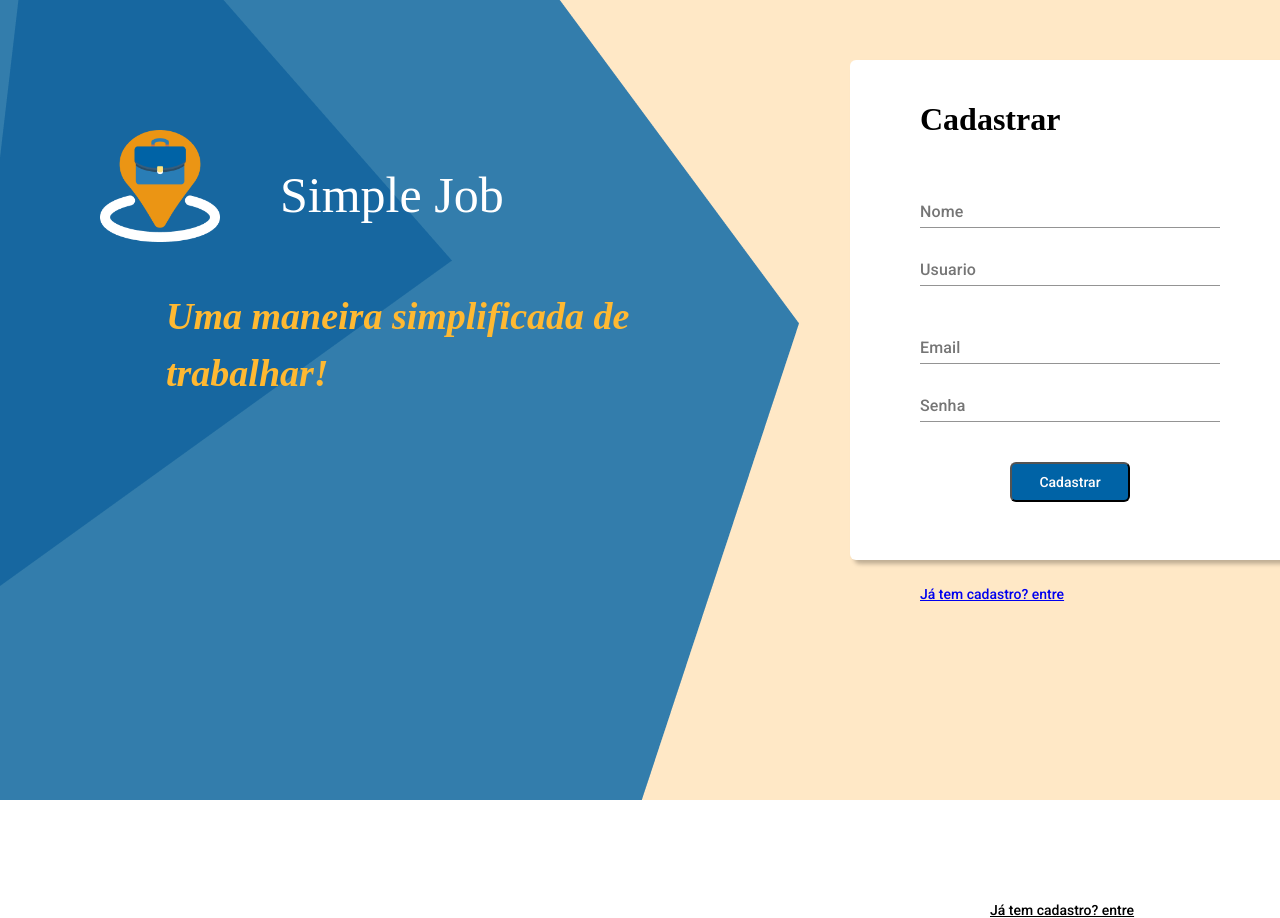
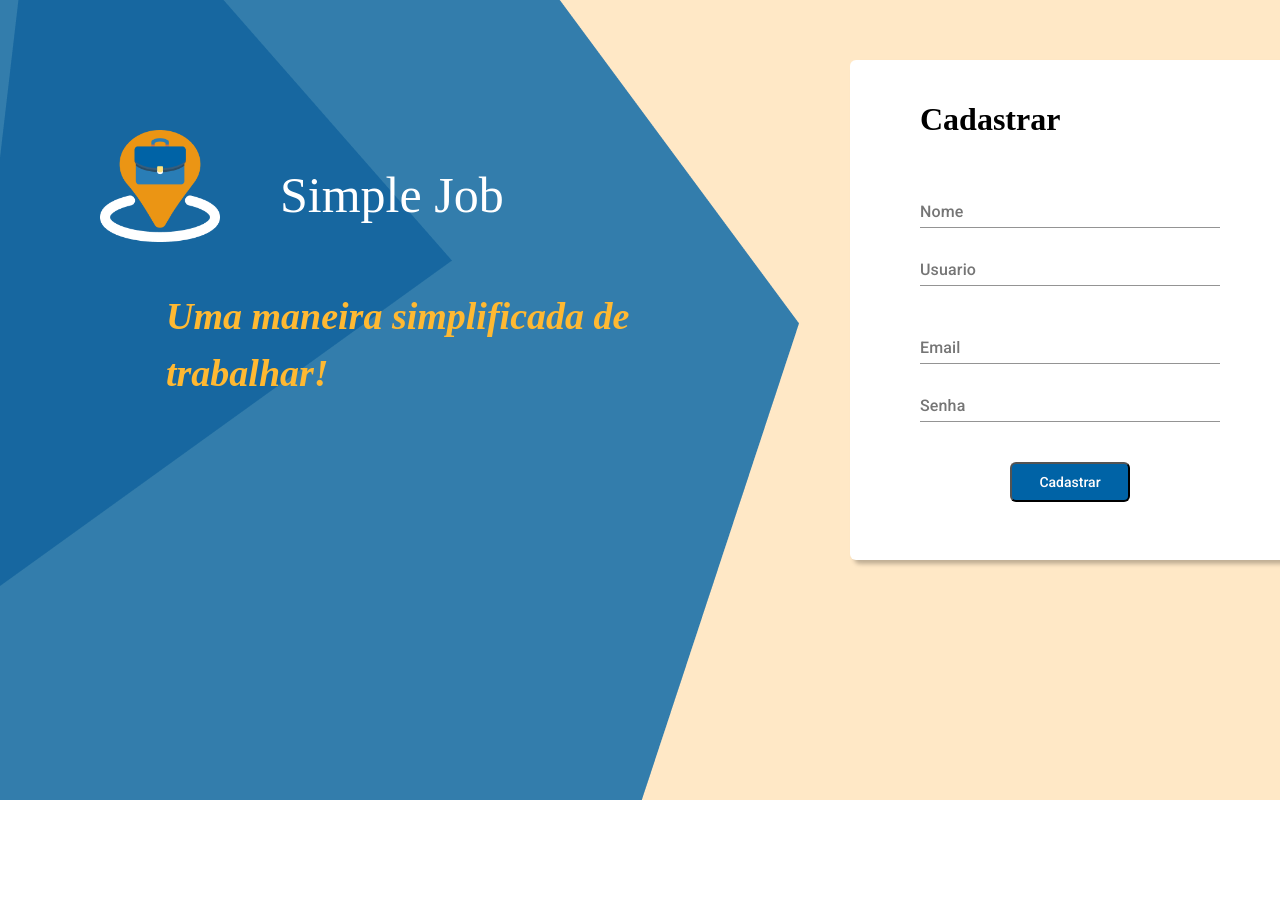
Before and after one commit to maxwelsdk/reactjs-app, a React (Create React App) app: page /cadastro in a window 1280 px wide. After the commit the page ends 800 px from the top, so only its background shows below. Built offline with nearby package versions, Linux system fonts and the light colour scheme.

Commit message:
remoção de tag reduntante para página de cadastro

```diff
--- a/src/pages/cadastro/cadastro.css
+++ b/src/pages/cadastro/cadastro.css
@@ -1,4 +1,4 @@
-.body{
+html {
     position: absolute;
     width: 100%;
     height: 100%;
--- a/src/pages/cadastro/index.js
+++ b/src/pages/cadastro/index.js
@@ -27,7 +27,7 @@ const Cadastro = props => {
     }
 
     return (
-        <div className="body" >
+        <div>
             <div>
                 <img className="logo-login" alt='logo' src={logo}></img>
                 <p className="nome" >Simple Job</p>
@@ -45,10 +45,7 @@ const Cadastro = props => {
                     <TextField className="input-pw" type="password" id="standard-basic" label="Senha" value={senha} onChange={text => setSenha(text.target.value)} />
                     {/* <TextField className="input-pw" id="standard-basic" label="Confirmar Senha" value={confirmaSenha} onChange={text => setConfirmaSenha(text.target.value)} /> */}
                 </form>
-
                 <button className="btn-login" onClick={evt => cadastro()}>Cadastrar</button>
-                <p className="signup"><a href="#">Já tem cadastro? entre</a><a className="back" href="#">Já tem cadastro? entre</a></p>
-                {/* <p className="back"><a href="#">Já tem cadastro? entre</a></p> */}
             </div>
         </div>
     )
```
